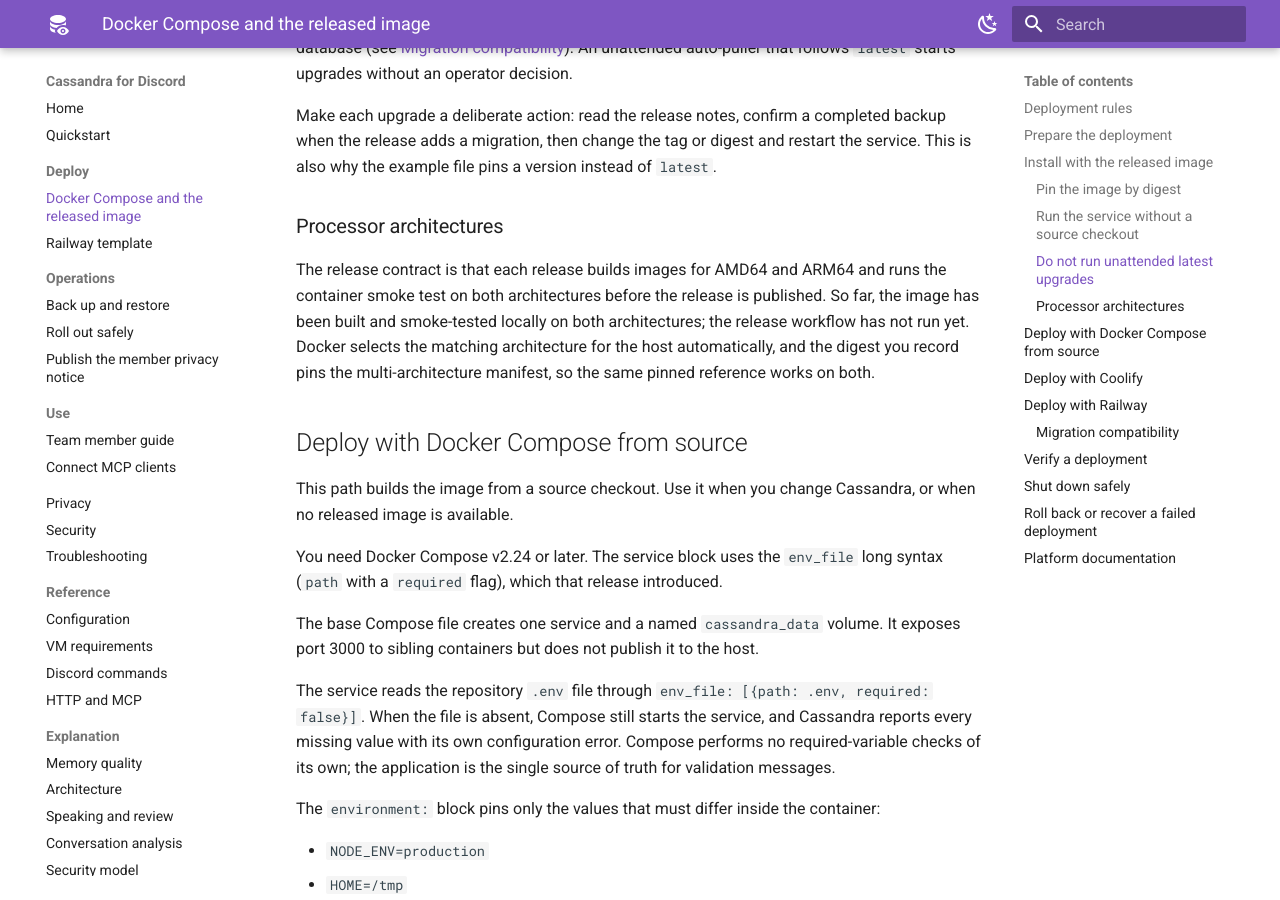
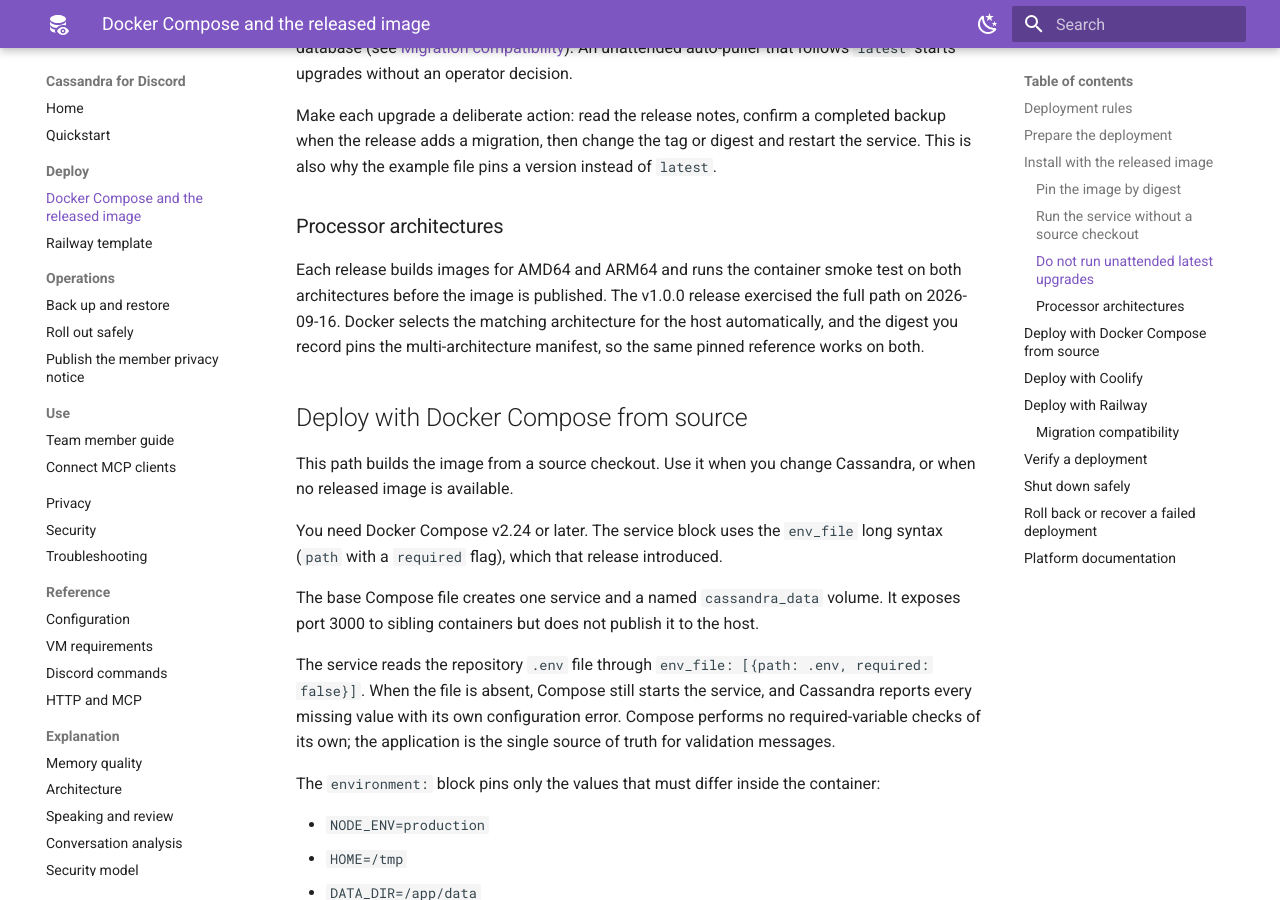
Before and after one commit to steel-experiments/cassandra-discord, an MkDocs documentation site: the page built from docs/how-to/deploy.md, in a window 1280 px wide and 900 px high, scrolled down 2535 px. Built offline with MkDocs 1.6.1 and Material for MkDocs 9.7.7, drawn with Linux system fonts in a browser that asks for light colours; some of the changed text lies outside the part shown.

Commit message:
docs(launch): publish the template and release links
Replaces the template placeholders with the published Railway template
button and URL, records the v1.0.0 first live run in the release process,
and retires the launch-status callouts: the release workflow ran on both
architectures, the image is published with its digest, and the released
image runs live on Railway.

```diff
--- a/docs/how-to/deploy.md
+++ b/docs/how-to/deploy.md
@@ -7,9 +7,9 @@ start with [Install with the released image](#install-with-the-released-image).
 The repository also includes source-build configuration for Docker Compose,
 Coolify, and Railway.
 
-> **Release status: no image is published yet.** The image is built and
-> smoke-tested locally on amd64 and arm64. The release workflow, the GitHub
-> hosted runners, and the Railway template install have not been exercised.
+> **Release status: v1.0.0 published 2026-09-16.** The release workflow
+> verified the image on both architectures before the push, published it with
+> its digest in the release notes, and the same image runs live on Railway.
 > The released-image sections below describe the intended release contract.
 > Until the first tag exists, use
 > [Deploy with Docker Compose from source](#deploy-with-docker-compose-from-source).
@@ -124,10 +124,9 @@ version instead of `latest`.
 
 ### Processor architectures
 
-The release contract is that each release builds images for AMD64 and ARM64
-and runs the container smoke test on both architectures before the release is
-published. So far, the image has been built and smoke-tested locally on both
-architectures; the release workflow has not run yet. Docker selects the
+Each release builds images for AMD64 and ARM64 and runs the container smoke
+test on both architectures before the image is published. The v1.0.0 release
+exercised the full path on 2026-09-16. Docker selects the
 matching architecture for the host automatically, and the digest you record
 pins the multi-architecture manifest, so the same pinned reference works on
 both.
```
Also changed, not shown: CHANGELOG.md (+3 -2 lines), README.md (+5 -9 lines), contributor-docs/release-process.md (+17 -13 lines), docs/how-to/railway.md (+8 -9 lines).
